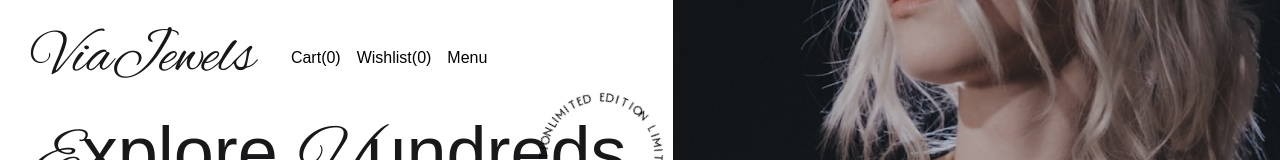
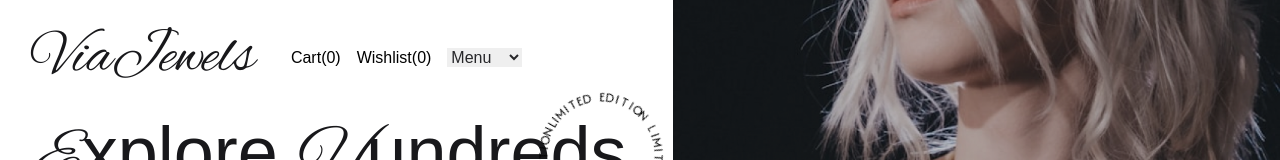
Before and after one commit to HumptyDumpy01/viajewels-app-enhanced, an Angular app: page / in a window 1280 px wide. Shown: the top 160 px of the page. Built offline with nearby package versions, Linux system fonts and the light colour scheme; a web font is replaced by a local one.

Commit message:
implemented the working menu.

```diff
--- a/src/app/layout/navigation/navigation.component.html
+++ b/src/app/layout/navigation/navigation.component.html
@@ -8,7 +8,11 @@
       <button (click)="onWishlistClick()">Wishlist({{ wishlistedItems }})</button>
     </li>
     <li>
-      <button>Menu</button>
+      <select (change)="onSelectChange($event)" class="text-zinc-800 outline-none">
+        <option value="">Menu</option>
+        <option value="/">Home</option>
+        <option value="/jewelry">Jewelry</option>
+      </select>
     </li>
   </ul>
 </nav>
--- a/src/app/layout/navigation/navigation.component.ts
+++ b/src/app/layout/navigation/navigation.component.ts
@@ -11,6 +11,7 @@ import {
 import { JewelWishlistService } from '../../jewel-wishlist.service';
 import { PopupsService } from '../../popups.service';
 import { CartService } from '../../cart.service';
+import { Router } from '@angular/router';
 
 @Component({
   selector: 'app-navigation',
@@ -21,11 +22,13 @@ import { CartService } from '../../cart.service';
 })
 export class NavigationComponent implements OnInit {
   private popupsService = inject(PopupsService);
+  private jewelWishlistService = inject(JewelWishlistService);
 
-  private jewelWishlistService = inject(JewelWishlistService);
   private cartService = inject(CartService);
   private cdr = inject(ChangeDetectorRef);
   private injector = inject(Injector);
+  private router = inject(Router);
+
   heading = input(`ViaJewels`);
 
   cartItems = 0;
@@ -55,6 +58,17 @@ export class NavigationComponent implements OnInit {
     this.popupsService.changeWishlistPopupVisibility(true);
   }
 
+
+  onSelectChange(event: Event) {
+    const selectElement = event.target as HTMLSelectElement;
+    const value = selectElement.value;
+
+    if (value) {
+      window.location.href = `${value}`;
+      selectElement.value = '';
+    }
+  }
+
   private updateWishlistCount() {
     this.wishlistedItems = this.jewelWishlistService.getWishlist().length;
     this.cdr.detectChanges();
```
